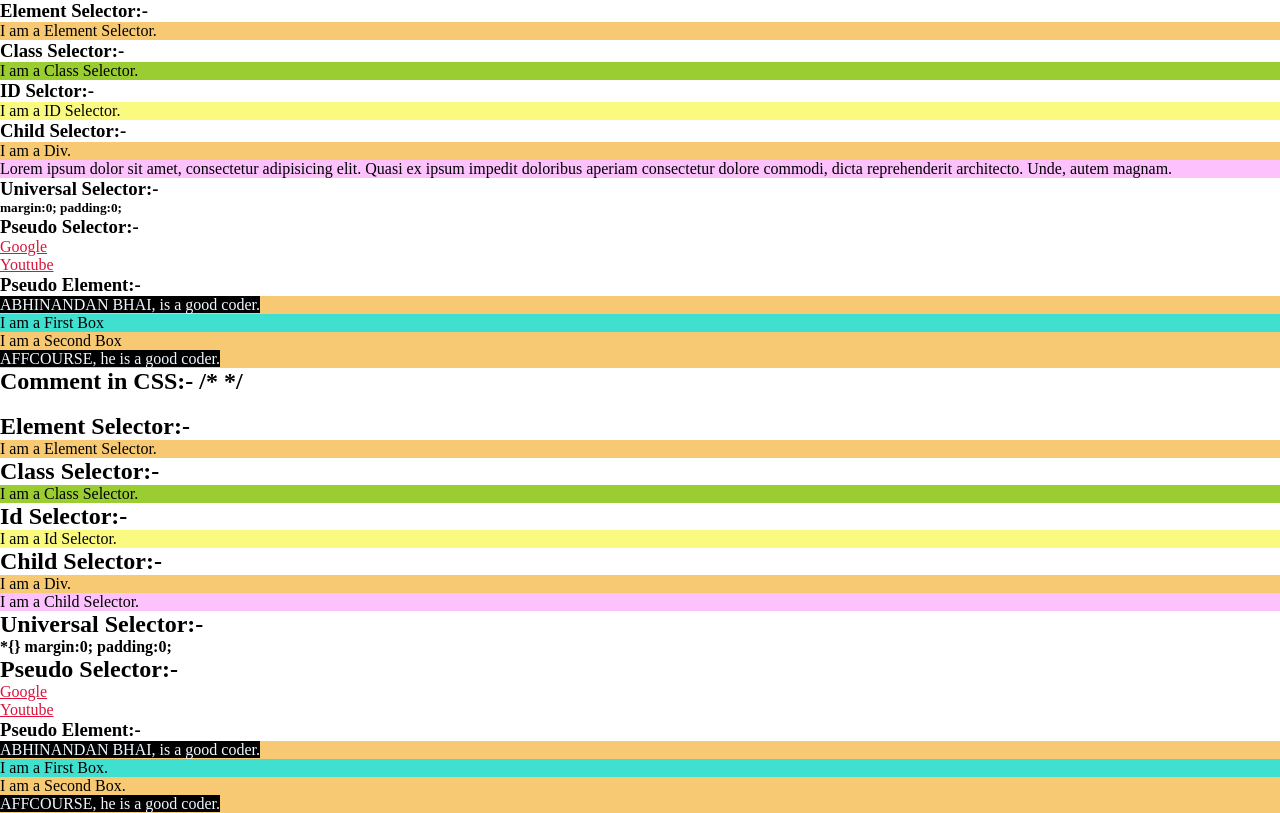
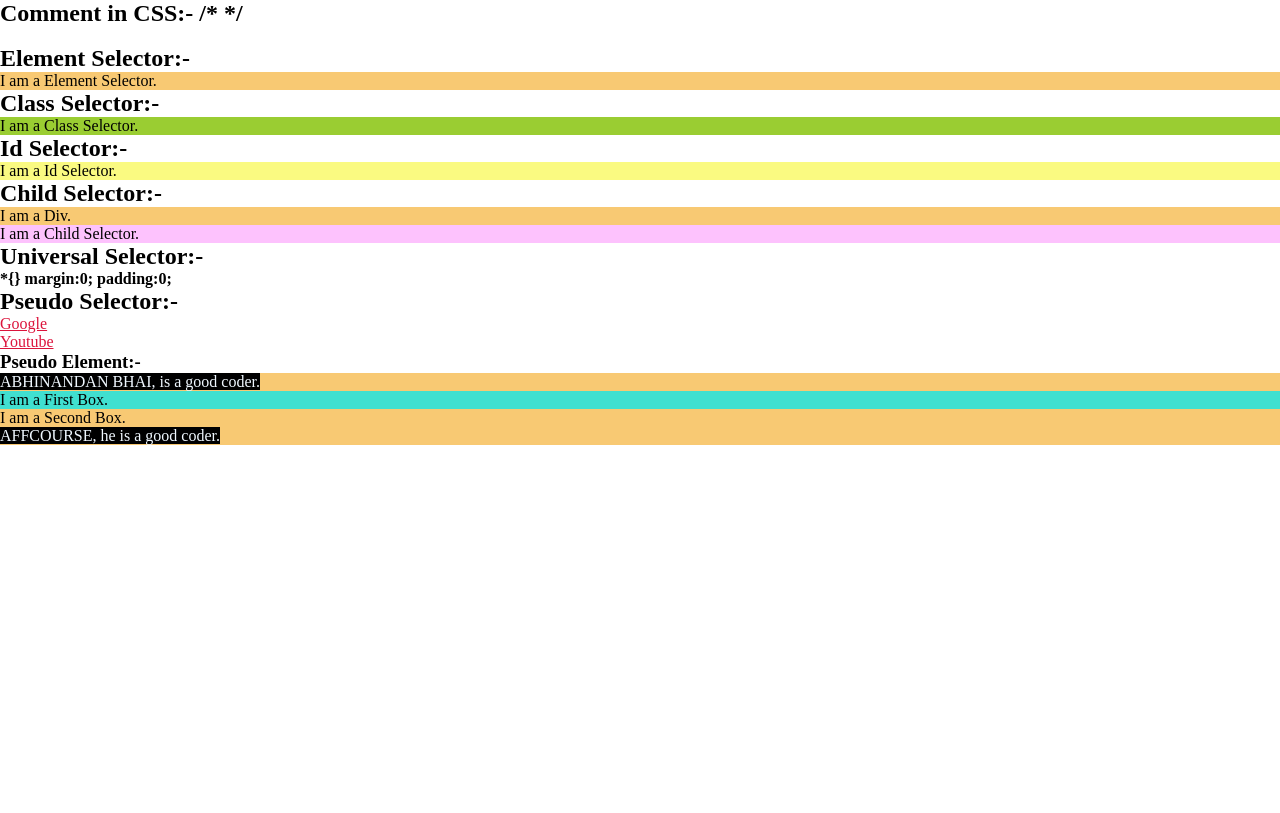
Before and after one commit to Abhinandan-Dhanjal/Full-Stack-Development-Mastery, a plain HTML site: page CSS/CSS Selector/index.html in a window 1280 px wide. Drawn offline with Linux system fonts and the light colour scheme.

Commit message:
Update index.html

```diff
--- a/CSS/CSS Selector/index.html
+++ b/CSS/CSS Selector/index.html
@@ -1,101 +1,3 @@
-<!DOCTYPE html>
-<html lang="en">
-<head>
-    <meta charset="UTF-8">
-    <meta name="viewport" content="width=device-width, initial-scale=1.0">
-    <title>CSS Selector</title>
-</head>
-<style>
-div{
-    background-color: rgb(248, 201, 115);
-}
-
-.classselector{
-  background-color:  yellowgreen;
-}
-
-#idselector{
-    background-color:  rgb(250, 250, 129);
-}
-
-div p{
-    background-color: rgb(253, 194, 253);;
-}
-
-*{
-    margin:0;
-    padding:0;
-}
-
-/* Pseudo Selector:- */
-
-a:link{
-color:crimson;
-}
-
-a:visited{
-    color:cornflowerblue;
-}
-
-a:active{
-    color:rebeccapurple;
-}
-
-a:hover{
-    color:rgb(35, 133, 35);
-}
-
-.box:first-child{
-background-color:  turquoise;
-}
-
-/*.box::second-line{
-    color: cadetblue;
-}*/
-
-
-/* Its Pseudo Element. not Pseudo Selector:- */
-.boxes::before{
-content:"ABHINANDAN BHAI, is a good coder." ;
-background-color: black;
-color: aliceblue;
-}
-
-
-</style>
-<body>
-<h3>Element Selector:-</h3>
-<div>I am a Element Selector.</div>
-
-<h3>Class Selector:-</h3>
-<div class="classselector">I am a Class Selector.</div>
-
-<h3> ID Selctor:- </h3>
-<div id="idselector">I am a ID Selector.</div>
-
-<h3>Child Selector:-</h3>
-<div> I am a Div. <p>Lorem ipsum dolor sit amet, consectetur adipisicing elit.
- Quasi ex ipsum impedit doloribus aperiam consectetur dolore commodi,
-dicta reprehenderit architecto. Unde, autem magnam.</p></div>
-
-<h3>Universal Selector:-</h3>
-<h5>margin:0; padding:0;</h5>
-
-<h3>Pseudo Selector:-</h3>
-<a href="https//www.google.com">Google</a>
-<br>
-<a href="https//www.youtube.com">Youtube</a>
-
-<h3>Pseudo Element:-</h3>
-<div class="boxes">
-<div class="box">I am a First Box</div>
-<div class="box">I am a Second Box</div>
-</div>
-</body>
-</html>
-
-
-
 <!DOCTYPE html>
 <html lang="en">
 <head>
```
